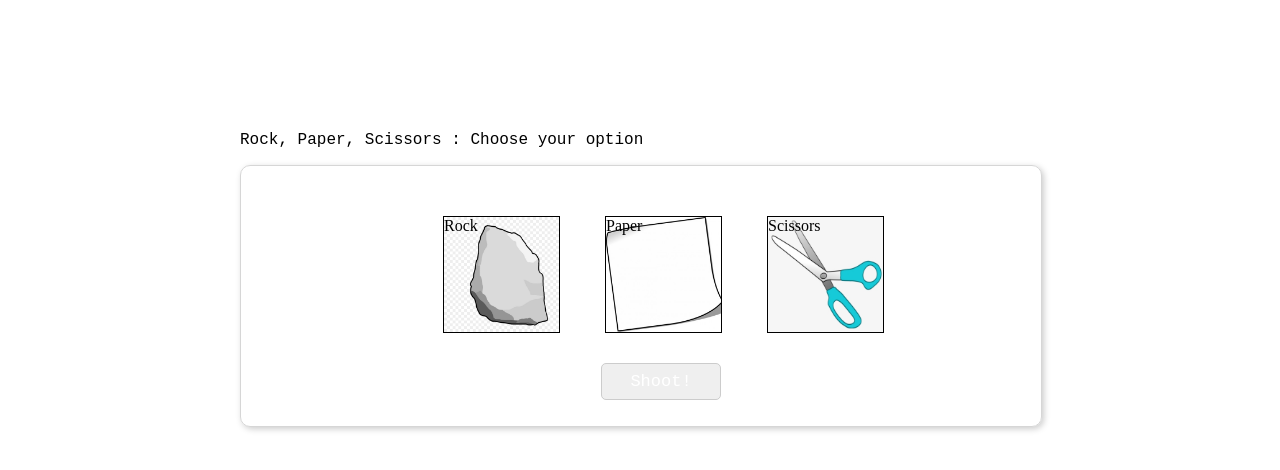
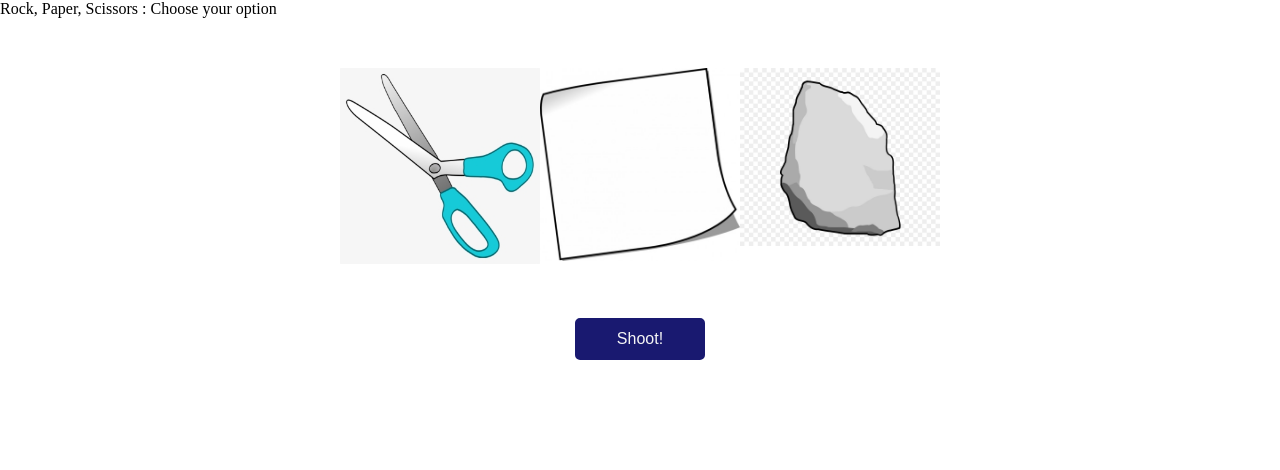
Before and after one commit to 102932079/RockPaperScissors, an Angular app in the folder RPS/: page /play in a window 1280 px wide. Shown: the top 470 px of the page. Built offline with nearby package versions, Linux system fonts and the light colour scheme.

Commit message:
update play comp css and html

```diff
--- a/RPS/src/app/routes/play/play.component.css
+++ b/RPS/src/app/routes/play/play.component.css
@@ -1,5 +1,65 @@
+* {
+    box-sizing: border-box;
+    margin: 0;
 
-:host{
+}
+
+button {
+    margin-top: 50px;
+    background-color: midnightblue;
+    color: whitesmoke;
+    border: 2px solid midnightblue;
+    padding: 10px 40px;
+    font-size: 16px;
+    border-radius: 5px;
+    cursor: pointer;
+}
+
+button:hover {
+    background-color: rgb(240, 240, 240);
+    color: black;
+}
+
+.container {
+    display: flex;
+    flex-direction: column;
+    align-items: center;
+    padding: 50px;
+}
+
+.choices {
+    display: inline-flex;
+}
+
+.selection {
+    width: 200px;
+    height: 200px;
+    cursor: pointer;
+    border: none;
+}
+
+.selection:focus {
+    outline: 1px solid midnightblue;
+}
+
+.rock {
+    background: url('../../../assets/scissors.png');
+    background-size: contain;
+    background-repeat: no-repeat;
+}
+
+.paper {
+    background: url('../../../assets/paper.png');
+    background-size: contain;
+    background-repeat: no-repeat;
+}
+
+.scissors {
+    background: url('../../../assets/rock.png');
+    background-size: contain;
+    background-repeat: no-repeat;
+}
+/* :host{
     display: block;
     width: 800px;
     height: 330px;
@@ -60,4 +120,4 @@
     font-family: 'Courier New', Courier, monospace, Helvetica, sans-serif;
     font-size: 17px;
     color: #ffff;
-}
+} */
--- a/RPS/src/app/routes/play/play.component.html
+++ b/RPS/src/app/routes/play/play.component.html
@@ -4,16 +4,21 @@
 </div>
 <!-- game panel -->
 <div class="container">
-    <div class="boxflex">
+    <div class="choices">
+        <input type="button" class="selection rock" (click)="selectOption('rock')">
+        <input type="button" class="selection paper" (click)="selectOption('paper')">
+        <input type="button" class="selection scissors" (click)="selectOption('scissors')">
+
         <!-- define selecetion div and click event -->
         <!-- click event and selectoption is new stuff (method) in the () is the option you defined in method-->
         <!-- ng class The CSS classes are updated as follows, depending on the type of the expression evaluation: string array object-->
         <!-- ng style to change div border style -->
-        <div class="rock box" [ngStyle]="{'border' : rockSelected ? '5px solid red' : '1px solid black'}" (click)="selected('rock')">Rock</div>
-        <div class="paper box" [ngStyle]="{'border' : paperSelected ? '5px solid red' : '1px solid black'}" (click)="selected('paper')">Paper</div>
-        <div class="scissors box" [ngStyle]="{'border' : scissorsSelected ? '5px solid red' : '1px solid black'}" (click)="selected('scissors')">Scissors</div>
+        <!-- <div class="rock box" [ngStyle]="{'border' : rockSelected ? '5px solid red' : '1px solid black'}" (click)="selected('rock')">Rock</div> -->
+        <!-- <div class="paper box" [ngStyle]="{'border' : paperSelected ? '5px solid red' : '1px solid black'}" (click)="selected('paper')">Paper</div> -->
+        <!-- <div class="scissors box" [ngStyle]="{'border' : scissorsSelected ? '5px solid red' : '1px solid black'}" (click)="selected('scissors')">Scissors</div>       -->
     </div>
+    <button (click)="send()">Shoot!</button>
     <!-- null option click to call method -->
     <!-- see figma for css and text option -->
-    <button class="btn" (click)="buttonClicked()">Shoot!</button>
+    <!-- <button class="btn" (click)="buttonClicked()">Shoot!</button> -->
 </div>
```
